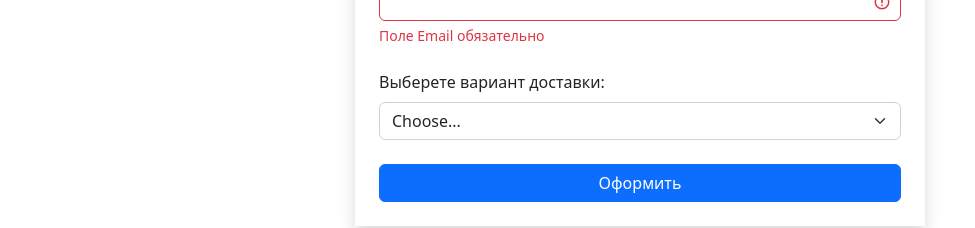
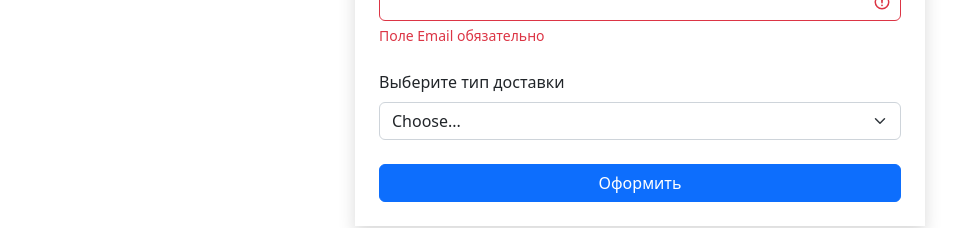
Before and after one commit to Cheder-one/KP-Fast-Company, a React (Vite) app: page /order in a window 1280 px wide. Shown: the part 310-538 px from the top of the page, without its empty margins (0-975 px from the left). Built offline with nearby package versions, Linux system fonts and the light colour scheme.

Commit message:
order form - done

```diff
--- a/src/app/components/ui/order-form/orderForm.jsx
+++ b/src/app/components/ui/order-form/orderForm.jsx
@@ -10,18 +10,22 @@ const OrderForm = () => {
   const [inputFields, setInputFields] = useState({
     fio: "",
     email: "",
-    delivery: ""
+    deliveryType: ""
   });
-  const { fio, email, delivery } = inputFields;
+
+  const {
+    fio: fioValue,
+    email: emailValue,
+    deliveryType: selectedDelivery
+  } = inputFields;
+
   const [errors, setErrors] = useState({});
 
-  const isValid = Object.keys(errors).length === 0;
-
   const handleChange = (e) => {
-    const { value, name } = e.target;
+    const { name: fieldName, value } = e.target;
     setInputFields((prev) => ({
       ...prev,
-      [name]: value
+      [fieldName]: value
     }));
   };
 
@@ -30,10 +34,16 @@ const OrderForm = () => {
     setErrors(foundErrors);
   }, [inputFields]);
 
+  const isFormValid = Object.keys(errors).length === 0;
+
   const handleSubmit = (e) => {
     e.preventDefault();
-    if (isValid) {
-      console.log("Отправлено");
+    const formData = new FormData(e.target);
+    const fio = formData.get("fio");
+    const email = formData.get("email");
+
+    if (isFormValid) {
+      console.log({ fio, email });
     }
   };
 
@@ -42,28 +52,27 @@ const OrderForm = () => {
       <form onSubmit={handleSubmit}>
         <TextField
           label="ФИО"
-          id="fio"
           name="fio"
-          value={fio}
+          value={fioValue}
           onChange={handleChange}
           error={errors.fio}
         />
         <TextField
           label="Email"
-          id="email"
           name="email"
-          value={email}
+          value={emailValue}
           onChange={handleChange}
           error={errors.email}
         />
         <SelectField2
-          label="Выберете вариант доставки:"
-          name="delivery"
-          value={delivery}
+          label="Выберите тип доставки"
+          name="deliveryType"
+          value={selectedDelivery}
           onChange={handleChange}
           options={deliveryTypeList}
-          error={errors.delivery}
+          error={errors.deliveryType}
         />
+
         <button className="btn btn-primary w-100 mx-auto" type="submit">
           Оформить
         </button>
```
